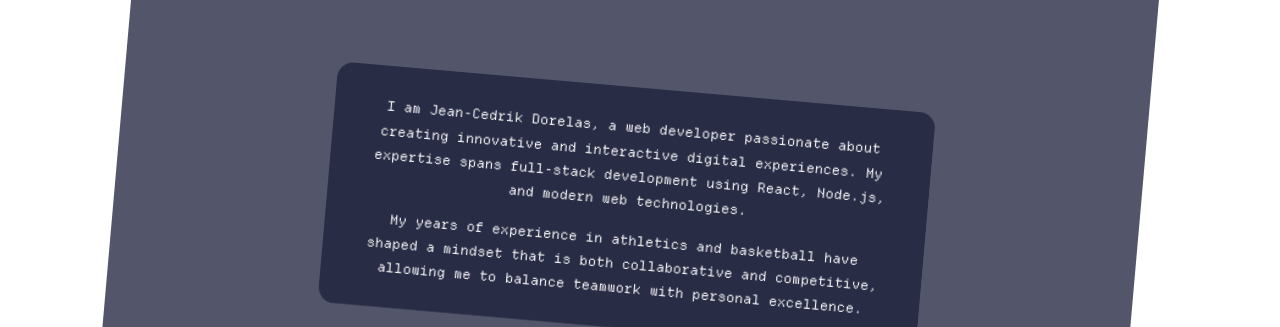
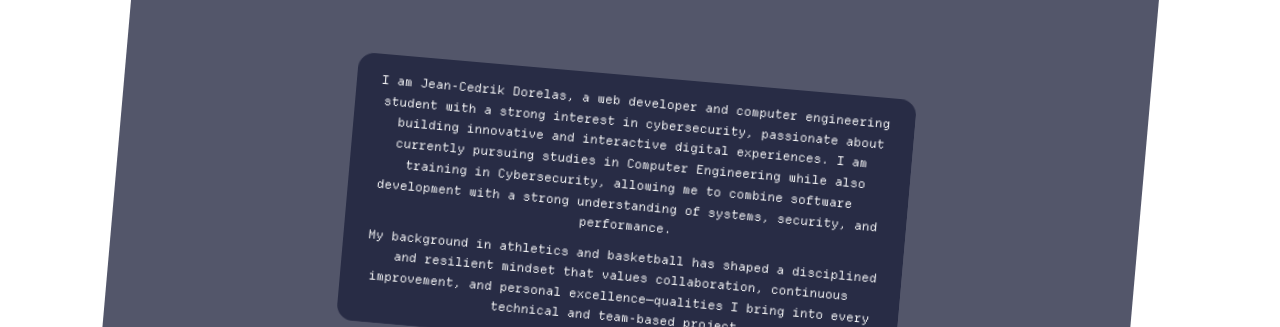
Before and after one commit to jcedrik/portfolio, a React (Vite) app: page / in a window 1280 px wide. Shown: the part 1143-1470 px from the top of the page. Built offline with nearby package versions, Linux system fonts and the light colour scheme; a web font is replaced by a local one.

Commit message:
Update content and styles

```diff
--- a/src/App.tsx
+++ b/src/App.tsx
@@ -1,7 +1,7 @@
 import { useEffect, useRef, useState } from 'react';
 import { useScroll, useTransform, motion, AnimatePresence } from 'framer-motion';
 import Lenis from '@studio-freight/lenis';
-import UnicornBackground from "./components/UnicornBackground";
+import AnimatedBackground from "./components/AnimatedBackground";
 import SideMenu from "./components/SideMenu";
 import Hero from "./components/Hero";
 import ScrollIndicator from "./components/ScrollIndicator";
@@ -88,7 +88,7 @@
         {isLoading && <Preloader />}
       </AnimatePresence>
 
-      <UnicornBackground />
+      <AnimatedBackground />
       <SideMenu />
 
       {/* CONTAINER pour l'effet de transition (Hero + About) */}
@@ -209,28 +209,24 @@
         {/* Texte About */}
         <div style={{
           position: "absolute",
-          bottom: "60px",
-          maxWidth: "750px",
-          padding: "35px 45px",
+          bottom: "40px",
+          maxWidth: "700px",
+          padding: "20px 30px",
           color: "white",
           textAlign: "center",
-          fontSize: "1.05rem",
-          lineHeight: "1.8",
+          fontSize: "0.95rem",
+          lineHeight: "1.7",
           fontFamily: "'Departure Mono', 'Courier New', monospace",
           zIndex: 10,
           background: "rgba(10, 15, 44, 0.6)",
           backdropFilter: "blur(8px)",
           borderRadius: "20px"
         }}>
-          <p style={{ marginBottom: "20px", opacity: 0.95 }}>
-            I am Jean-Cedrik Dorelas, a web developer passionate about creating
-            innovative and interactive digital experiences. My expertise spans
-            full-stack development using React, Node.js, and modern web technologies.
+          <p style={{ marginBottom: "12px", opacity: 0.95 }}>
+            I am Jean-Cedrik Dorelas, a web developer and computer engineering student with a strong interest in cybersecurity, passionate about building innovative and interactive digital experiences. I am currently pursuing studies in Computer Engineering while also training in Cybersecurity, allowing me to combine software development with a strong understanding of systems, security, and performance.
           </p>
           <p style={{ opacity: 0.95, marginBottom: 0 }}>
-            My years of experience in athletics and basketball have shaped a mindset
-            that is both collaborative and competitive, allowing me to balance
-            teamwork with personal excellence.
+            My background in athletics and basketball has shaped a disciplined and resilient mindset that values collaboration, continuous improvement, and personal excellence—qualities I bring into every technical and team-based project.
           </p>
         </div>
       </div>
--- /dev/null
+++ b/src/components/AnimatedBackground.css
@@ -0,0 +1,96 @@
+/* AnimatedBackground.css - Matching ShaderGradient colors */
+
+.animated-background {
+  position: fixed;
+  top: 0;
+  left: 0;
+  width: 100vw;
+  height: 100vh;
+  z-index: -10;
+  overflow: hidden;
+  background: #0A0F2C;
+}
+
+.gradient-layer {
+  position: absolute;
+  width: 200%;
+  height: 200%;
+  top: -50%;
+  left: -50%;
+  opacity: 0.8;
+}
+
+/* Layer 1 - Main blue/cyan sweep */
+.gradient-1 {
+  background: radial-gradient(
+    ellipse at 30% 20%,
+    #2EC4FF 0%,
+    transparent 50%
+  );
+  animation: move1 15s ease-in-out infinite;
+}
+
+/* Layer 2 - Deep blue accent */
+.gradient-2 {
+  background: radial-gradient(
+    ellipse at 70% 80%,
+    #0B3CFF 0%,
+    transparent 50%
+  );
+  animation: move2 18s ease-in-out infinite;
+}
+
+/* Layer 3 - Cyan highlight */
+.gradient-3 {
+  background: radial-gradient(
+    ellipse at 50% 50%,
+    #2EC4FF 0%,
+    #0B3CFF 30%,
+    transparent 60%
+  );
+  animation: move3 20s ease-in-out infinite;
+  opacity: 0.6;
+}
+
+/* Animations */
+@keyframes move1 {
+  0%, 100% {
+    transform: translate(0%, 0%) rotate(0deg) scale(1);
+  }
+  25% {
+    transform: translate(10%, 15%) rotate(5deg) scale(1.1);
+  }
+  50% {
+    transform: translate(-5%, 10%) rotate(-5deg) scale(0.95);
+  }
+  75% {
+    transform: translate(-10%, -5%) rotate(3deg) scale(1.05);
+  }
+}
+
+@keyframes move2 {
+  0%, 100% {
+    transform: translate(0%, 0%) rotate(0deg) scale(1);
+  }
+  25% {
+    transform: translate(-15%, -10%) rotate(-5deg) scale(1.1);
+  }
+  50% {
+    transform: translate(10%, -15%) rotate(5deg) scale(0.9);
+  }
+  75% {
+    transform: translate(5%, 10%) rotate(-3deg) scale(1.05);
+  }
+}
+
+@keyframes move3 {
+  0%, 100% {
+    transform: translate(0%, 0%) scale(1);
+  }
+  33% {
+    transform: translate(20%, -10%) scale(1.2);
+  }
+  66% {
+    transform: translate(-15%, 15%) scale(0.85);
+  }
+}
--- /dev/null
+++ b/src/components/AnimatedBackground.tsx
@@ -0,0 +1,11 @@
+import './AnimatedBackground.css';
+
+export default function AnimatedBackground() {
+  return (
+    <div className="animated-background">
+      <div className="gradient-layer gradient-1"></div>
+      <div className="gradient-layer gradient-2"></div>
+      <div className="gradient-layer gradient-3"></div>
+    </div>
+  );
+}
--- a/src/components/TimelinePathFramer.tsx
+++ b/src/components/TimelinePathFramer.tsx
@@ -198,7 +198,7 @@
               lineHeight: '1.6',
               fontWeight: '500'
             }}>
-              BEng in Computer Engineering, Concordia University
+              BEng in Computer Engineering - Ongoing, Concordia University
             </p>
           </motion.foreignObject>
 
@@ -214,7 +214,7 @@
               lineHeight: '1.6',
               fontWeight: '500'
             }}>
-              BSc (Cumulative) in Cybersecurity, Polytechnique Montréal
+              BSc (Cumulative) in Cybersecurity - Ongoing, Polytechnique Montréal
             </p>
           </motion.foreignObject>
 
```
